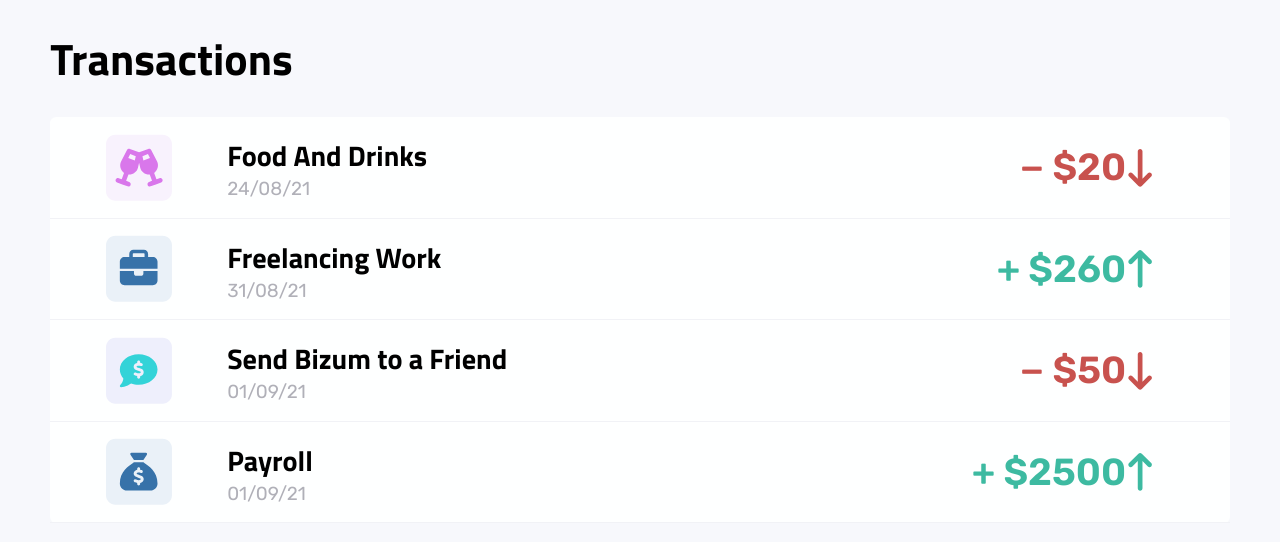
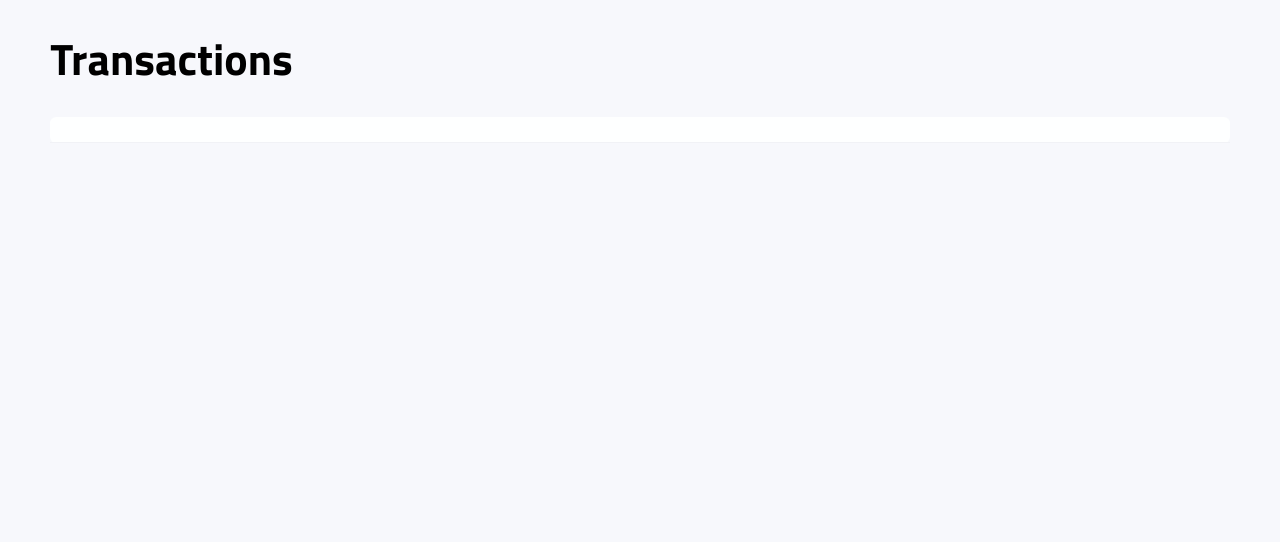
Before and after one commit to Jotadizeta/training-react, a JavaScript app in the folder expenses/: page / in a window 1280 px wide. Shown: the top 542 px of the page. Built offline with nearby package versions, Linux system fonts and the light colour scheme; the HTML template or start-up script is replaced by a standard one.

Commit message:
primer refactor

```diff
--- a/expenses/src/components/Expenses.css
+++ b/expenses/src/components/Expenses.css
@@ -12,66 +12,3 @@
   border-top-left-radius: 0.5rem;
   padding: 1em 0;
 }
-.item-icon {
-  flex-basis: 15%;
-}
-.item-info {
-  flex-basis: 50%;
-}
-.item-cost {
-  flex-basis: 35%;
-  justify-content: flex-end;
-  padding-right: 2em;
-}
-
-/* Icon Stacks */
-.incoming {
-  color: #3772a9;
-}
-.light-incoming {
-  color: #eaf1f8;
-}
-.transfer {
-  color: #6465d8;
-}
-.light-transfer {
-  color: #eeeffc;
-}
-.car {
-  color: #48a6e2;
-}
-.light-car {
-  color: #ecc5fe;
-}
-.bizum {
-  color: #33d3d8;
-}
-.light-bizum {
-  color: #eeeffc;
-}
-.bill {
-  color: #d977eb;
-}
-.light-bill {
-  color: #f8f2fd;
-}
-.electricity {
-  color: #fac904;
-}
-.light-electricity {
-  color: #edfaf8;
-}
-
-/* Money */
-.income{
-    color: #3dbaa1;
-    font-weight: 600;
-}
-.expense{
-    color: #c8524e;
-    font-weight: 600;
-}
-.expense-date{
-    color: #b0b0b8;
-    font-size: 1.5rem;
-}
--- a/expenses/src/components/Expenses.js
+++ b/expenses/src/components/Expenses.js
@@ -1,5 +1,5 @@
 import "./Expenses.css";
-import { FontAwesomeIcon } from "@fortawesome/react-fontawesome";
+
 import {
   faChampagneGlasses,
   faSquare,
@@ -12,33 +12,17 @@ import {
   faSackDollar,
 } from "@fortawesome/free-solid-svg-icons";
 
+
 function Expenses() {
   return (
     <div className="wrapper">
       {/* item 1*/}
       <div className="item-container">
-        <div className="item-icon fa-4x flex-20 flex-center">
-          <span className="fa-layers fa-fw fa-xl">
-            <FontAwesomeIcon icon={faSquare} className="light-bill" />
-            <FontAwesomeIcon
-              icon={faChampagneGlasses}
-              inverse
-              transform="shrink-8"
-              className="bill"
-            />
-          </span>
-        </div>
-        <div className="item-info flex-60">
-          <h2>Food And Drinks</h2>
-          <small className="expense-date">24/08/21</small>
-        </div>
-        <div className="item-cost flex-20 expense fa-3x flex-center">
-          <span>&#8722; $20</span>
-          <FontAwesomeIcon icon={faArrowDownLong} className="m-left-20" />
-        </div>
+
+
       </div>
       {/* item 2*/}
-      <div className="item-container">
+      {/* <div className="item-container">
         <div className="item-icon fa-4x flex-20 flex-center">
           <span className="fa-layers fa-fw fa-xl">
             <FontAwesomeIcon icon={faSquare} className="light-incoming" />
@@ -58,9 +42,9 @@ function Expenses() {
           <span>&#43; $260</span>
           <FontAwesomeIcon icon={faArrowUpLong} className="m-left-20" />
         </div>
-      </div>
+      </div> */}
       {/* item 3*/}
-      <div className="item-container">
+      {/* <div className="item-container">
         <div className="item-icon fa-4x flex-20 flex-center">
           <span className="fa-layers fa-fw fa-xl">
             <FontAwesomeIcon icon={faSquare} className="light-bizum" />
@@ -80,9 +64,9 @@ function Expenses() {
           <span>&#8722; $50</span>
           <FontAwesomeIcon icon={faArrowDownLong} className="m-left-20" />
         </div>
-      </div>
+      </div> */}
       {/* item 4*/}
-      <div className="item-container">
+      {/* <div className="item-container">
         <div className="item-icon fa-4x flex-20 flex-center">
           <span className="fa-layers fa-fw fa-xl">
             <FontAwesomeIcon icon={faSquare} className="light-incoming" />
@@ -102,7 +86,35 @@ function Expenses() {
           <span>&#43; $2500</span>
           <FontAwesomeIcon icon={faArrowUpLong} className="m-left-20" />
         </div>
-      </div>
+      </div> */}
+      {/* items 5 plus*/}
+      {/* <div className="item-container">
+        <div className="item-icon fa-4x flex-20 flex-center">
+          <span className="fa-layers fa-fw fa-xl">
+            <FontAwesomeIcon icon={faSquare} className="light-electricity" />
+            <FontAwesomeIcon
+              icon={faGlassWater}
+              inverse
+              transform="shrink-9 right-1"
+              className="bill"
+            />
+            <FontAwesomeIcon
+              icon={faBurger}
+              inverse
+              transform="shrink-10 down-1 left-1"
+              className="electricity"
+            />
+          </span>
+        </div>
+        <div className="item-info flex-60">
+          <h2>Burger</h2>
+          <small className="expense-date">01/09/21</small>
+        </div>
+        <div className="item-cost flex-20 expense fa-3x flex-center">
+          <span>&#8722; $50</span>
+          <FontAwesomeIcon icon={faArrowDownLong} className="m-left-20" />
+        </div>
+      </div> */}
       {/* final items */}
     </div>
   );
```
Also changed, not shown: expenses/src/components/items/ItemCost.css (added, +19 -0 lines), expenses/src/components/items/ItemCost.js (added, +12 -0 lines), expenses/src/components/items/ItemIcon.css (added, +41 -0 lines), expenses/src/components/items/ItemIcon.js (added, +20 -0 lines), expenses/src/components/items/ItemInfo.css (added, +8 -0 lines), expenses/src/components/items/ItemInfo.js (added, +12 -0 lines).
